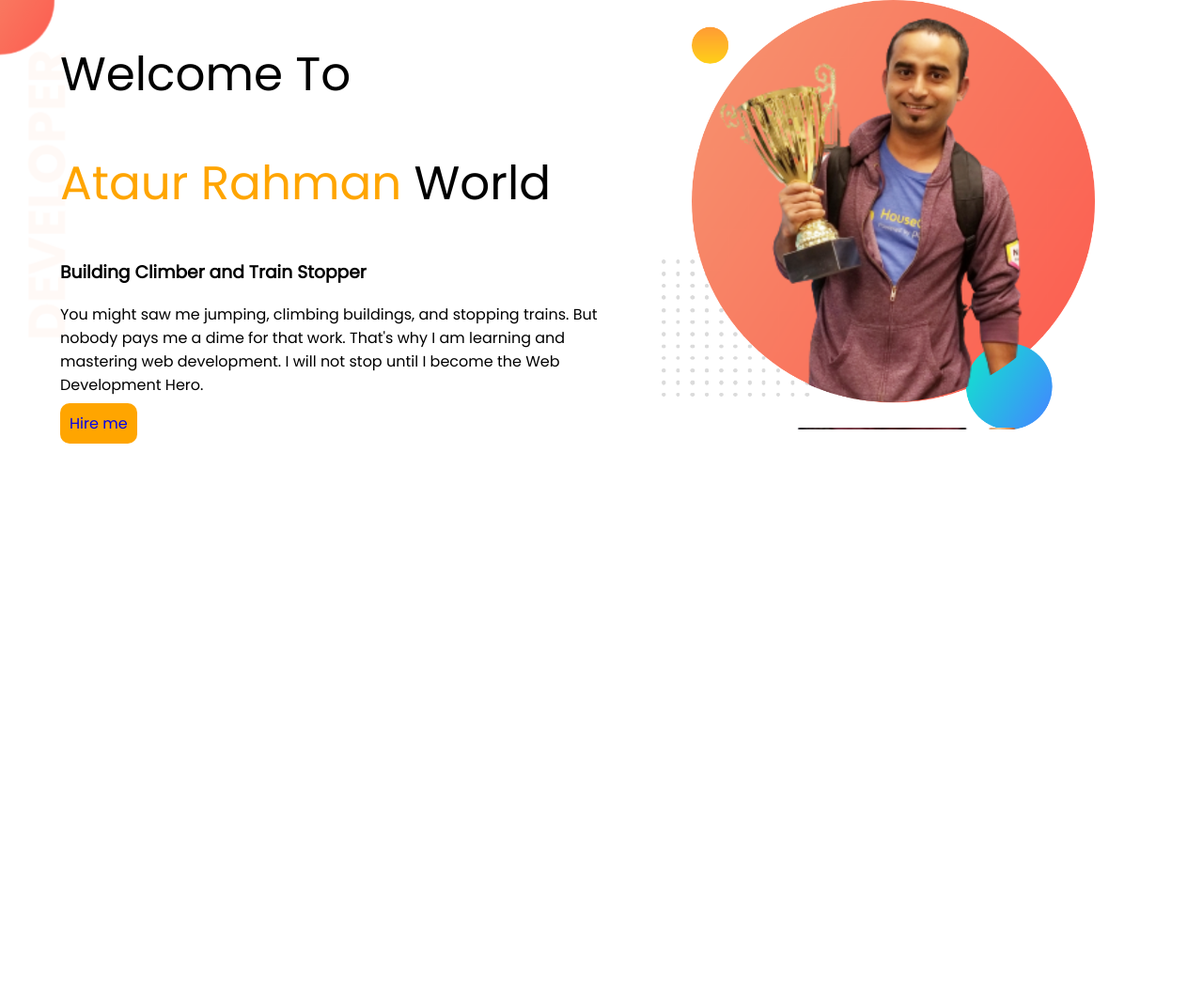
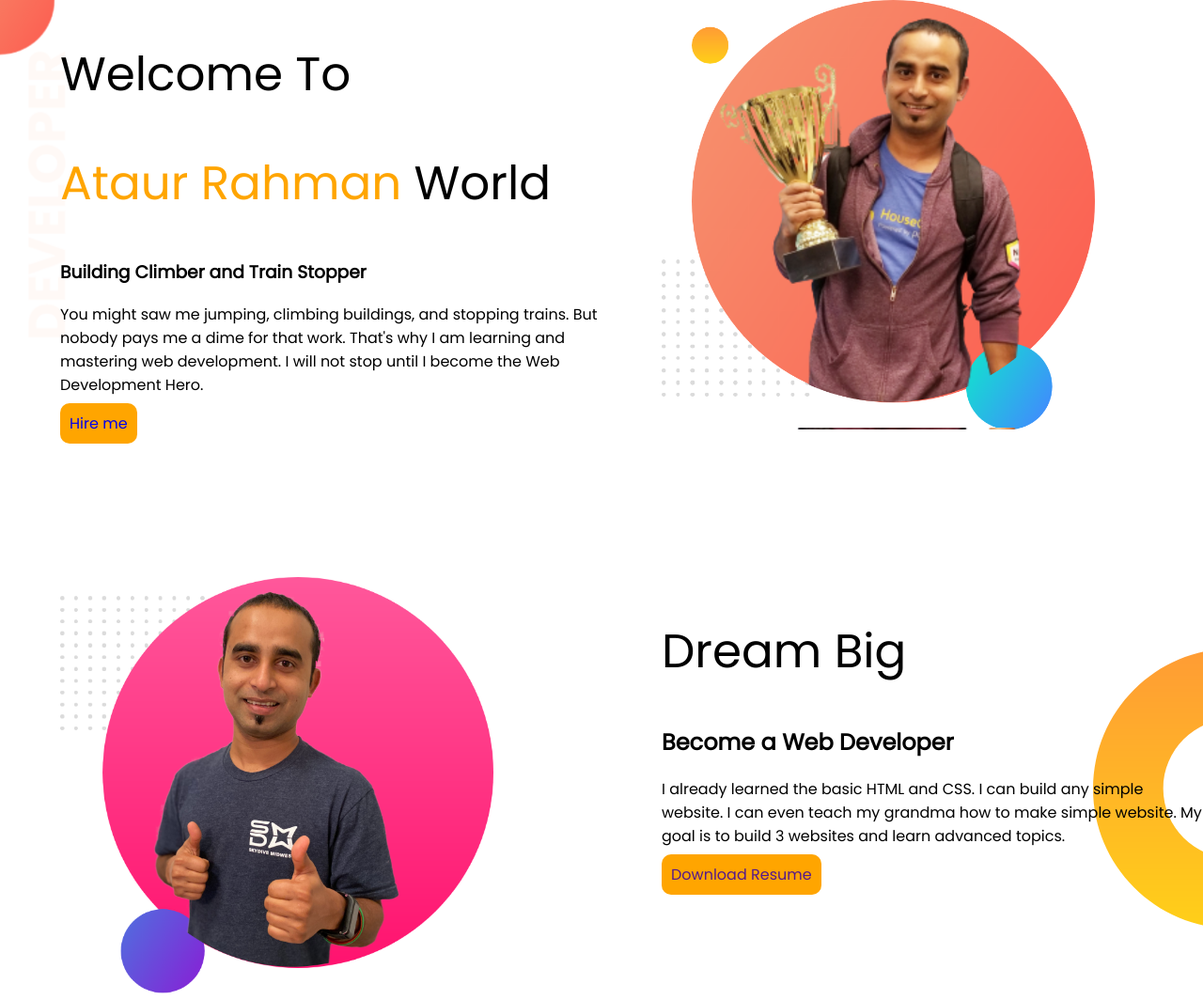
Before and after one commit to ataurrahmanatik/developer-portfolio, a plain HTML site: page index.html in a window 1280 px wide. Shown: the whole page at 94% size. Before the commit the page ends 800 px from the top, so only its background shows below. Drawn offline with Linux system fonts and the light colour scheme.

Commit message:
drea big added

```diff
--- a/index.html
+++ b/index.html
@@ -22,6 +22,21 @@
 
     </div>
  </section>
+ <section class="dream-big">
+    <div class="half-width">
+        <img src="images/jhankar2.png" alt="">
+
+    </div>
+    <div class="half-width">
+        <h1>Dream Big</h1>
+        <h2>Become a Web Developer
+        </h2>
+        <P>I already learned the basic HTML and CSS. I can build any simple website. I can even teach my grandma how to make simple website. My goal is to build 3 websites and learn advanced topics.</P>
+        <a class="link-button" target="_blank" href="">Download Resume</a>
+
+
+    </div>
+ </section>
 
 
 </body>
--- a/style.css
+++ b/style.css
@@ -32,3 +32,10 @@ section{
 background-image: url(images/top-banner.png);
 background-repeat: no-repeat;
 }
+.dream-big{
+    display: flex;
+    margin-top: 150px;
+    background-position: right;
+    background-image: url(images/dream-bg.png);
+    background-repeat: no-repeat;
+}
```
